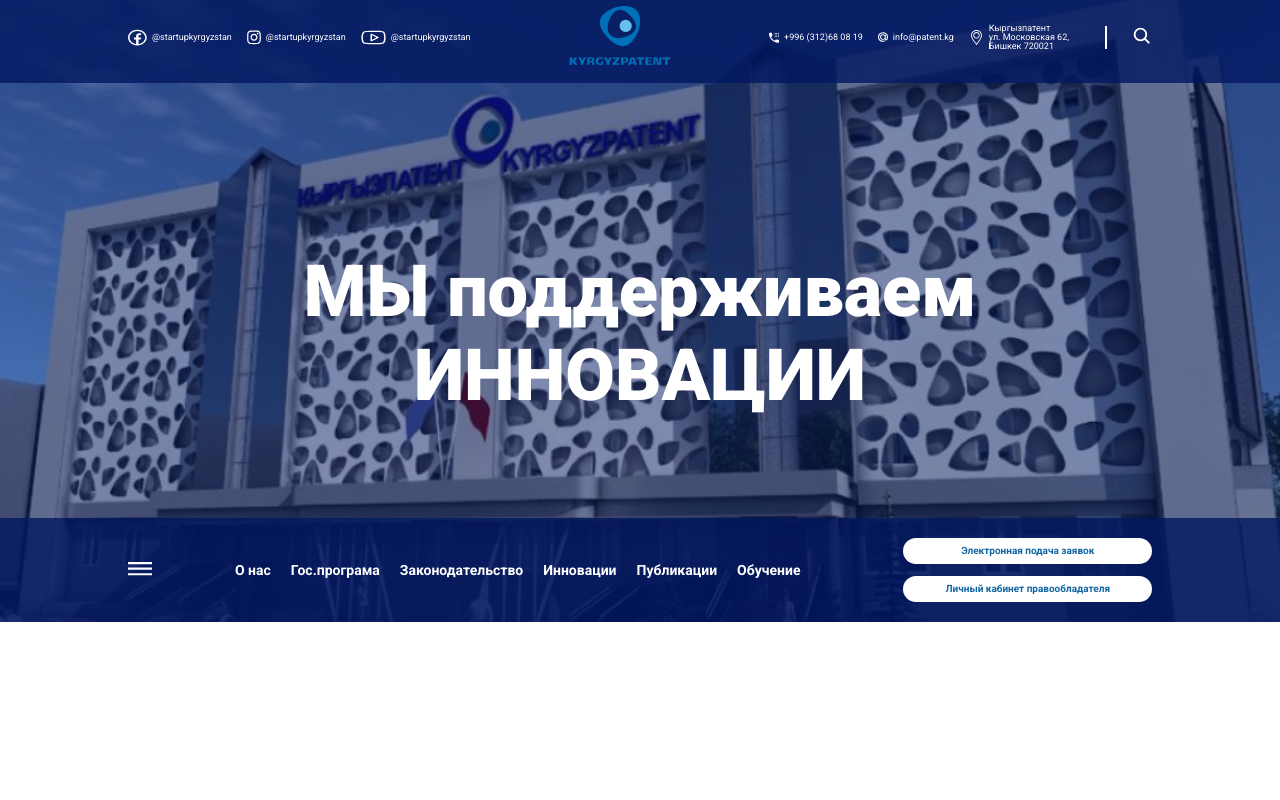
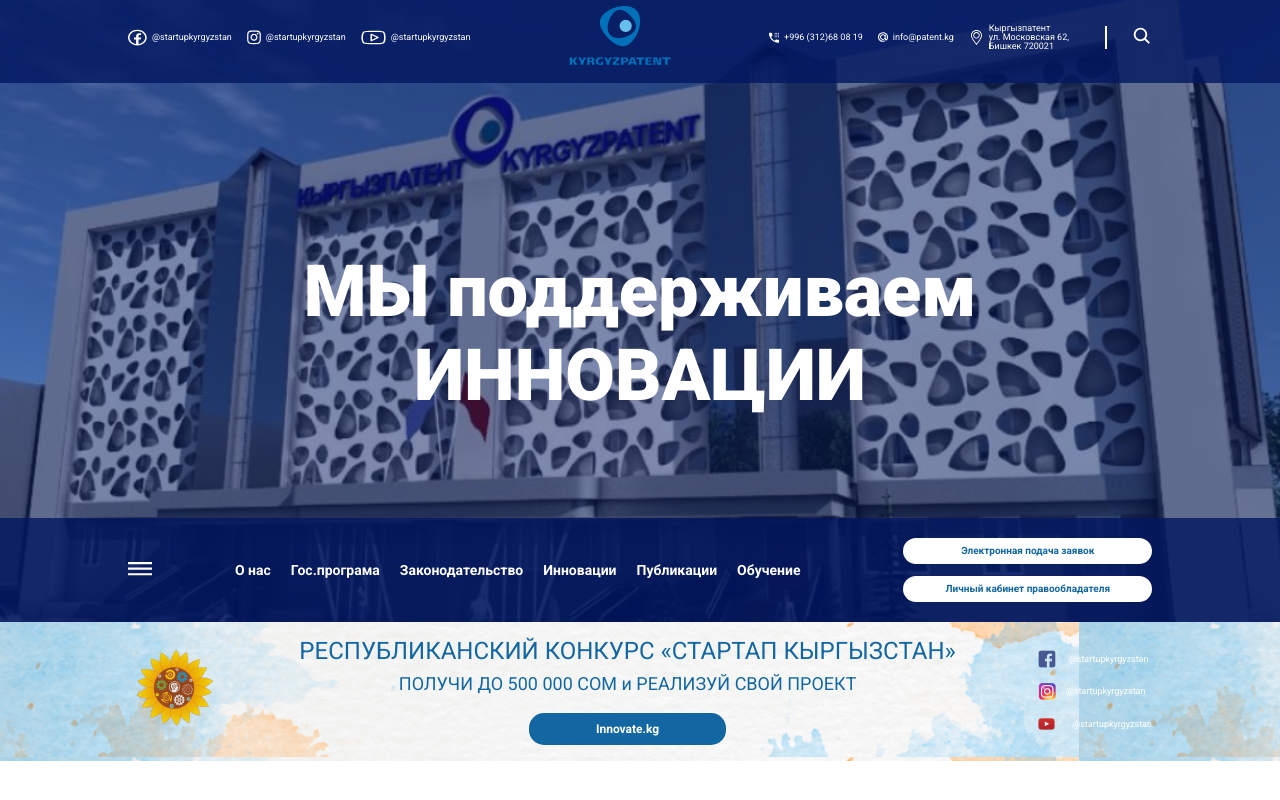
Before and after one commit to zhamalamazalieva/Kyrgyz-Patent, a plain HTML site: page index.html in a window 1280 px wide. Drawn offline with Linux system fonts and the light colour scheme.

Commit message:
added the section 'tender'

```diff
--- a/index.html
+++ b/index.html
@@ -111,6 +111,35 @@
             <div class="hero__opacity"></div>
 
         </section>
+        <section class="tender">
+            <div class="container">
+               <div class="tender__wrapper">
+                <div class="tender__block--left">
+                    <img src="/src/image/png/соньце 4.png">
+                </div>
+                <div class="tender__block--middle">
+                    <h2 class="tender__title">РЕСПУБЛИКАНСКИЙ КОНКУРС «СТАРТАП КЫРГЫЗСТАН»</h2>
+                    <h4 class="tender__subtitle">ПОЛУЧИ ДО 500 000 СОМ и РЕАЛИЗУЙ СВОЙ ПРОЕКТ</h4>
+                    <a href="#" class="tender__button">Innovate.kg</a>
+                </div>
+                <div class="tender__block--right">
+                    <div class="social">
+                        <div class="social__item">
+                            <img src="/src/image/png/facebook 2.png" alt="">
+                            <span>@startupkyrgyzstan</span>
+                        </div>
+                        <div class="social__item">
+                            <img src="/src/image/png/instg 2.png" alt="">
+                            <span>@startupkyrgyzstan</span>
+                        </div><div class="social__item">
+                            <img src="/src/image/png/youtube 2.png" alt="">
+                            <span>@startupkyrgyzstan</span>
+                        </div>
+                    </div>
+                </div>
+               </div>
+            </div>
+        </section>
     </main>
 </body>
 
--- /dev/null
+++ b/src/scss/components/_tender.scss
@@ -0,0 +1,51 @@
+.tender{
+    background-image: url('../image/png/tender.png');
+    &__wrapper{
+        @include flex-center(space-between);
+
+    }
+    &__title, &__subtitle{
+        text-align: center;
+        color: $color-lightBlue;
+    }
+    &__title{
+        @include font(24px);
+    }
+    &__subtitle{
+        @include font(18px);
+        margin: 12px 0 20px 0;
+
+    }
+    &__block--right{
+        .social{
+            display: flex;
+            flex-direction: column;
+            &__item{
+                @include flex-center();
+                @include font(5px);
+                margin-bottom: 10px;
+                &:last-child{
+                    margin-bottom: 0;
+                }
+                img{
+                    margin-right: 10px;
+                }
+            }
+        }
+    }
+    &__block--middle{
+        display: flex;
+        justify-content: center;
+        flex-direction:column;
+    }
+    &__button{
+        margin: 0 auto;
+        background-color: $color-lightBlue;
+        @include font(12px, 700);
+        padding: 10px 67px;
+        border-radius: 15px;
+        color: $color-white;
+        text-align: center;
+        max-width: 95px;
+    }
+}
--- a/src/scss/index.scss
+++ b/src/scss/index.scss
@@ -7,3 +7,4 @@
 @import "./components/header";
 @import "./components/hero";
 @import "./components/footer";
+@import "./components/tender";
```
Also changed, not shown: src/css/index.css, src/image/png/facebook 2.png (added), src/image/png/instg 2.png (added), src/image/png/tender.png (added), src/image/png/youtube 2.png (added), src/image/png/соньце 4.png (added).
